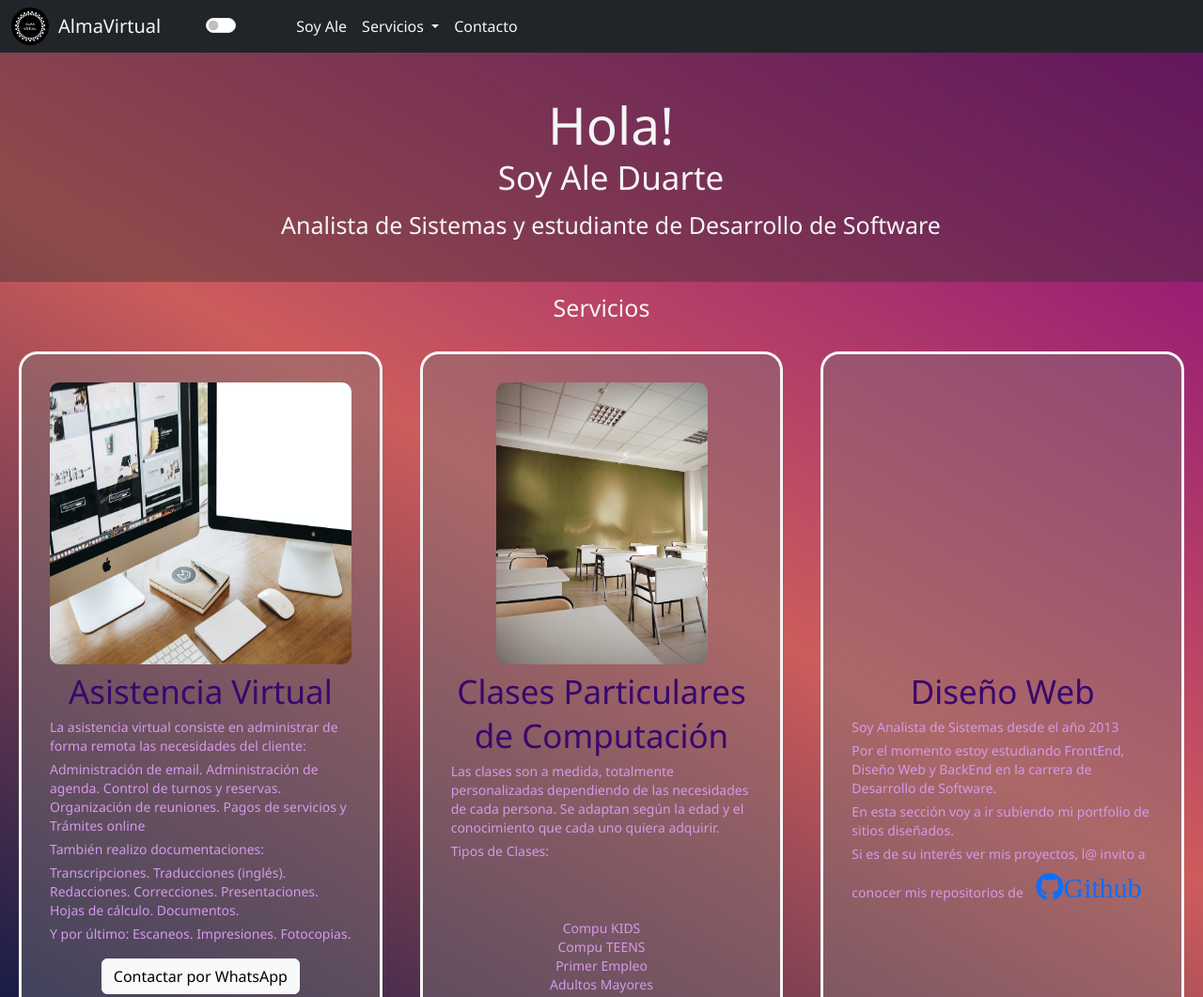
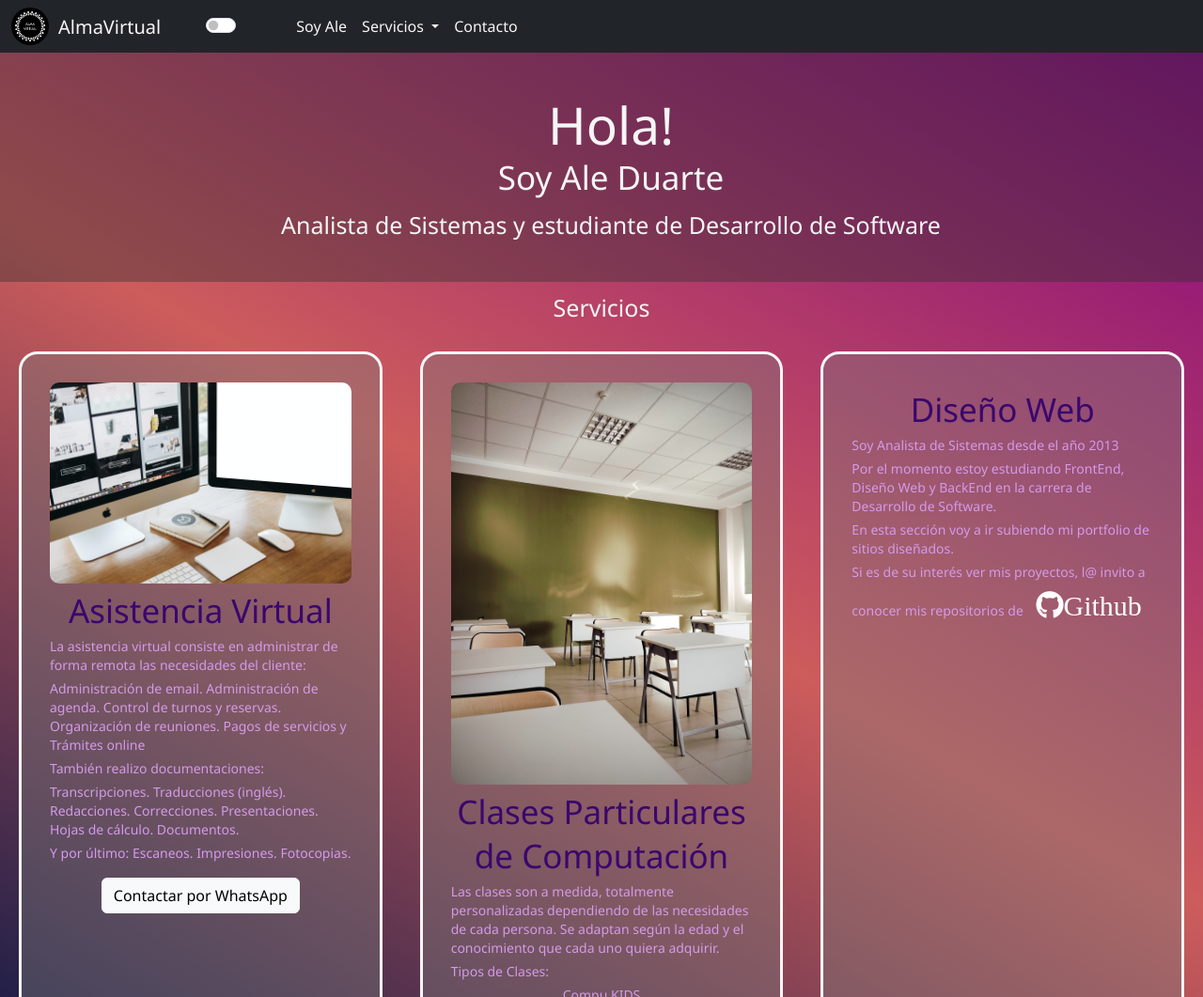
Before and after one commit to duarteale/Portfolio, a plain HTML site: page index.html in a window 1280 px wide. Shown: the top 1061 px of the page at 94% size. Drawn offline with nearby package versions, Linux system fonts and the light colour scheme.

Commit message:
edicion de estilo

```diff
--- a/assets/css/styles.css
+++ b/assets/css/styles.css
@@ -138,6 +138,8 @@ form{
             margin-bottom: 5px; /*------ Aplica un margen inferior entre los titulos hs y los parrafos con otros elementos*/
       }
       .card img {
+            max-width: 100%;
+            height: auto;
             display: flex; /*------ Display flexible en la imagen de la tarjeta*/
             flex-wrap: wrap;  /*------ Mantiene todo en la misma fila*/
             justify-content: center;  /*------ Ajusta el contenido al centro/medio*/
@@ -223,7 +225,8 @@ footer{
       color: rgb(212, 154, 233); /*------ Color del texto del footer*/
       padding: 10px;  /*------ Relleno del footer de 10px*/
 }
-footer p{
+footer p, a{
       line-height: normal; /*------ Interlineado entre parrafos del footer*/
+      color:white;
       text-align: center; /*------ Alinea los parrafos del footer al medio*/
 }
```
